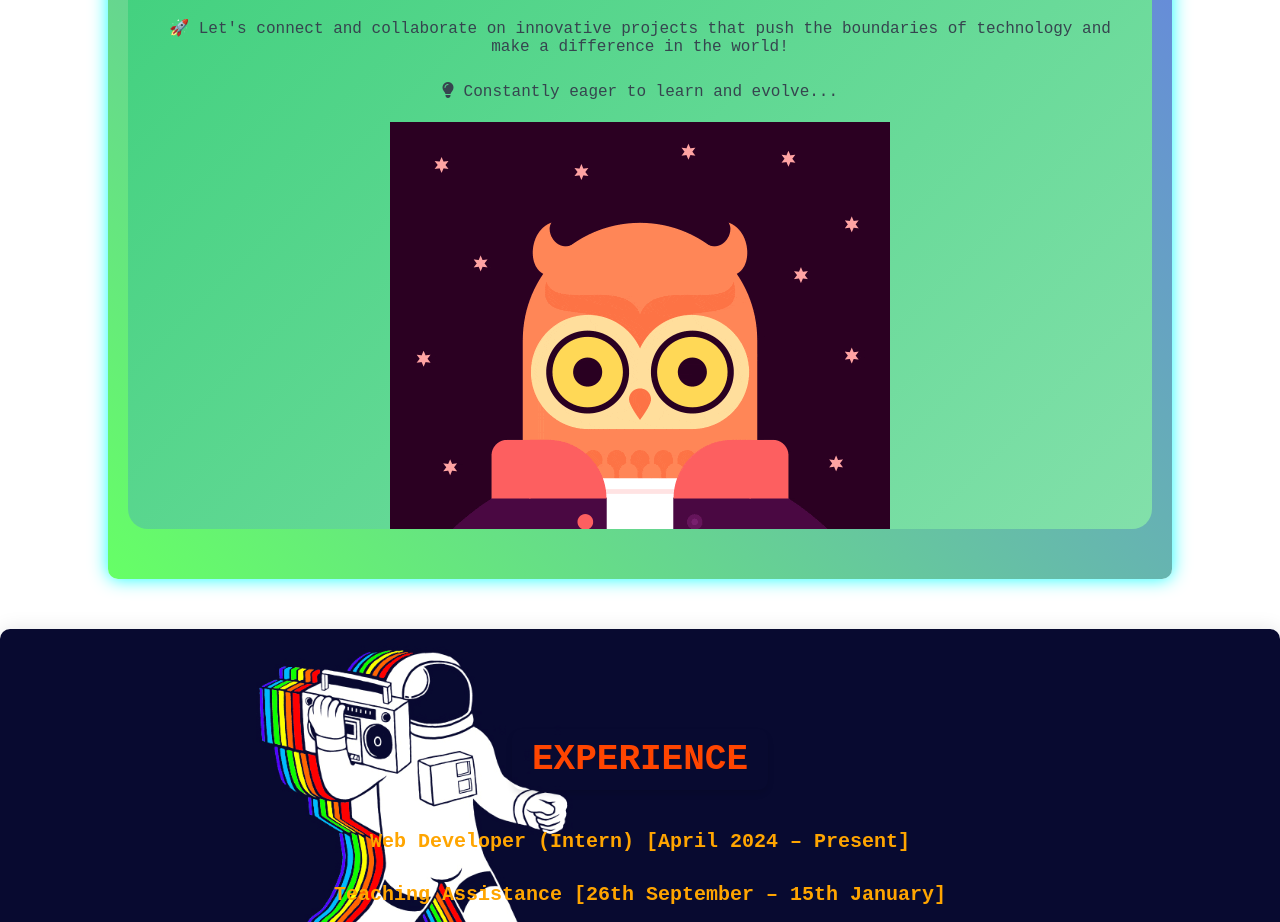
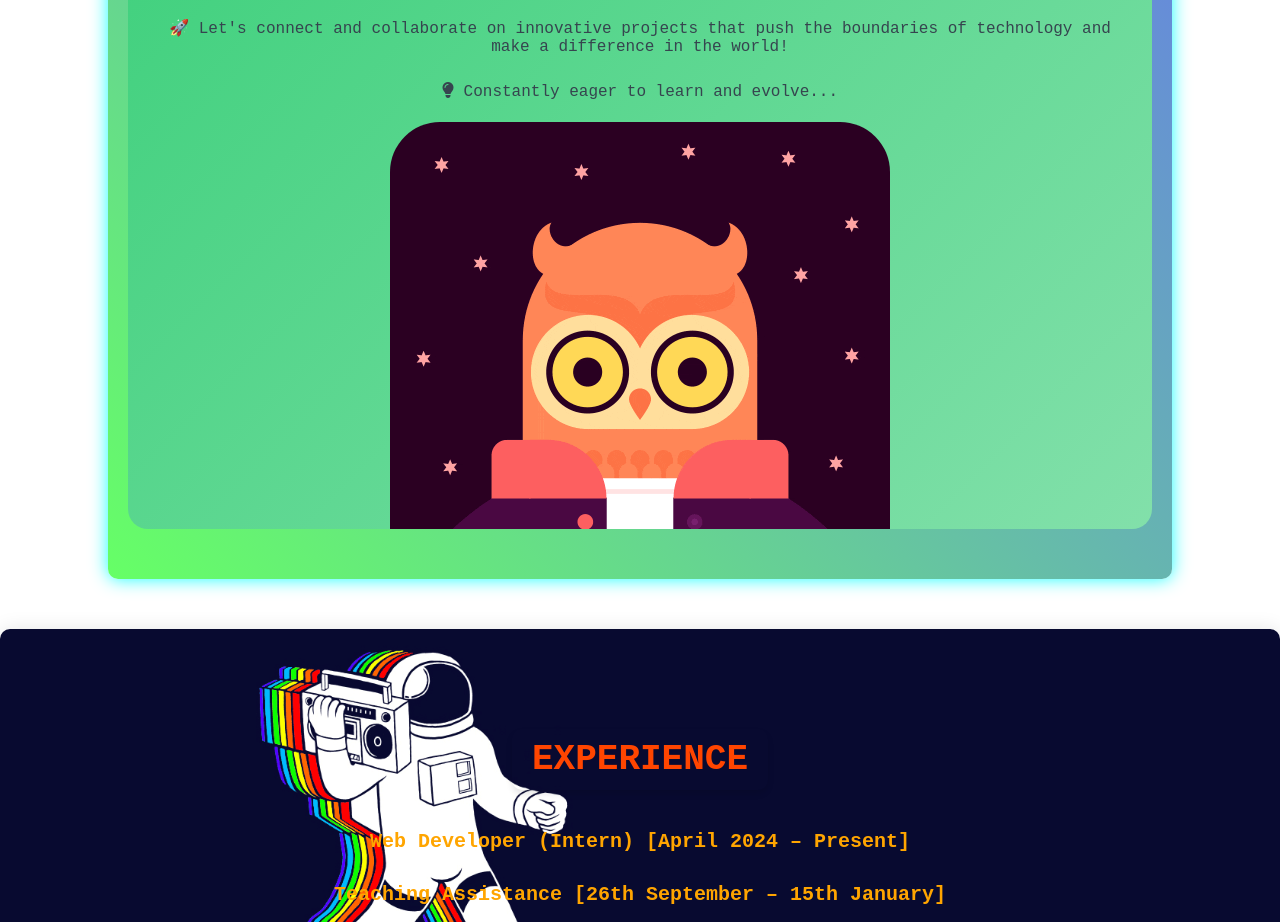
Before and after one commit to 10HoneyBee01/CV_HomePage, a plain HTML site: page index.html in a window 1280 px wide. Shown: the part 1662-2584 px from the top of the page. Drawn offline with Linux system fonts and the light colour scheme.

Commit message:
about updated

```diff
--- a/css/about_styles.css
+++ b/css/about_styles.css
@@ -38,6 +38,10 @@
     padding: 5px 0;
 }
 
+.image2{
+    border-radius: 10%;
+}
+
 /* Animated CSS */
 @keyframes slideInFromLeft {
     0% {
--- a/index.html
+++ b/index.html
@@ -83,7 +83,7 @@
                     make a difference in the world!</p>
                 <!-- Example: Add an icon -->
                 <p><i class="fas fa-lightbulb"></i> Constantly eager to learn and evolve...</p>
-                <img src="/image/owl.gif">
+                <img src="/image/owl.gif" class="image2">
             </div>
         </section>
     </div>
```
